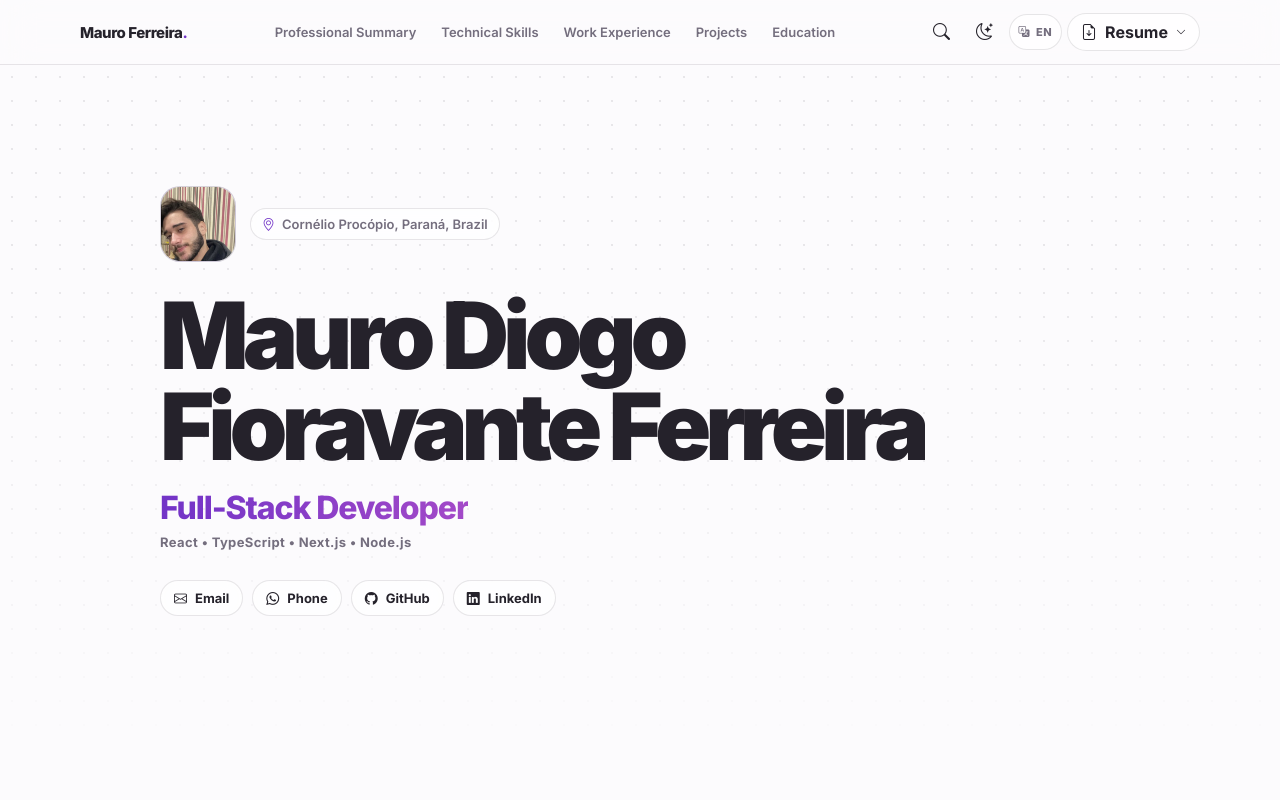
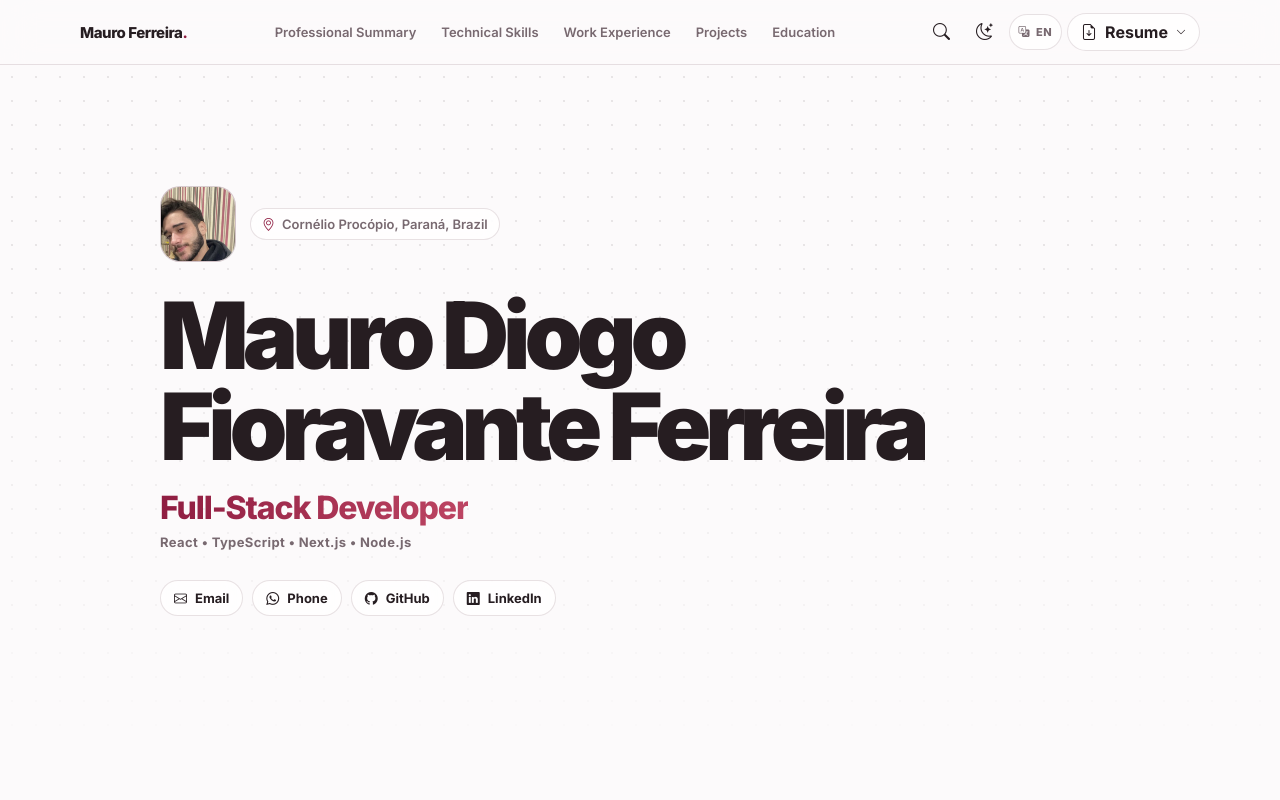
Before and after one commit to maurodferreira/Portfolio-site-mauro, a React (Vite) app: page / in a window 1280 px wide. Shown: the top 800 px of the page. Built offline with nearby package versions, Linux system fonts and the light colour scheme.

Commit message:
style: aplica identidade visual vinho

```diff
--- a/src/index.css
+++ b/src/index.css
@@ -1,41 +1,47 @@
 :root {
   font-family: 'Inter Variable', Inter, ui-sans-serif, system-ui, -apple-system, BlinkMacSystemFont, 'Segoe UI', sans-serif;
-  color: #25222b;
-  background: #fcfbfd;
+  color: #261d21;
+  background: #fcfafb;
   font-synthesis: none;
   text-rendering: optimizeLegibility;
   -webkit-font-smoothing: antialiased;
-  --bg: #fcfbfd;
-  --surface: rgba(255, 255, 255, 0.72);
+
+  --bg: #fcfafb;
+  --surface: rgba(255, 255, 255, 0.76);
   --surface-solid: #ffffff;
-  --surface-muted: #f6f3f8;
-  --text: #25222b;
-  --muted: #746e7e;
-  --border: rgba(72, 61, 82, 0.13);
-  --border-strong: rgba(72, 61, 82, 0.2);
-  --primary: #7234c7;
-  --primary-strong: #5e24ad;
-  --secondary: #a349c8;
-  --primary-soft: rgba(114, 52, 199, 0.1);
-  --shadow: 0 24px 70px rgba(46, 28, 61, 0.08);
+  --surface-muted: #f7f1f3;
+  --text: #261d21;
+  --muted: #786970;
+  --border: rgba(92, 55, 67, 0.14);
+  --border-strong: rgba(92, 55, 67, 0.22);
+
+  --primary: #8f1d41;
+  --primary-strong: #711531;
+  --secondary: #bd4563;
+  --primary-soft: rgba(143, 29, 65, 0.1);
+
+  --shadow: 0 24px 70px rgba(79, 30, 47, 0.09);
 }
 
 :root[data-theme='dark'] {
-  color: #eeeaf2;
-  background: #151219;
-  --bg: #151219;
-  --surface: rgba(28, 24, 34, 0.75);
-  --surface-solid: #1d1922;
-  --surface-muted: #211c27;
-  --text: #eeeaf2;
-  --muted: #a79fad;
-  --border: rgba(236, 226, 245, 0.1);
-  --border-strong: rgba(236, 226, 245, 0.18);
-  --primary: #b580f0;
-  --primary-strong: #c89bf5;
-  --secondary: #d078e6;
-  --primary-soft: rgba(181, 128, 240, 0.12);
-  --shadow: 0 24px 70px rgba(0, 0, 0, 0.25);
+  color: #f3eaed;
+  background: #120d0f;
+
+  --bg: #120d0f;
+  --surface: rgba(28, 19, 23, 0.78);
+  --surface-solid: #1b1417;
+  --surface-muted: #24191d;
+  --text: #f3eaed;
+  --muted: #b0a0a6;
+  --border: rgba(242, 225, 231, 0.1);
+  --border-strong: rgba(242, 225, 231, 0.18);
+
+  --primary: #df6a86;
+  --primary-strong: #ec8299;
+  --secondary: #b83b5a;
+  --primary-soft: rgba(223, 106, 134, 0.14);
+
+  --shadow: 0 24px 70px rgba(0, 0, 0, 0.3);
 }
 
 * { box-sizing: border-box; }
@@ -45,7 +51,10 @@ button, input { font: inherit; }
 button, a { -webkit-tap-highlight-color: transparent; }
 a { color: inherit; }
 button { color: inherit; }
-::selection { background: rgba(114, 52, 199, 0.22); }
+
+::selection {
+  background: color-mix(in srgb, var(--primary) 24%, transparent);
+}
 
 @media (prefers-reduced-motion: reduce) {
   html { scroll-behavior: auto; }
```
